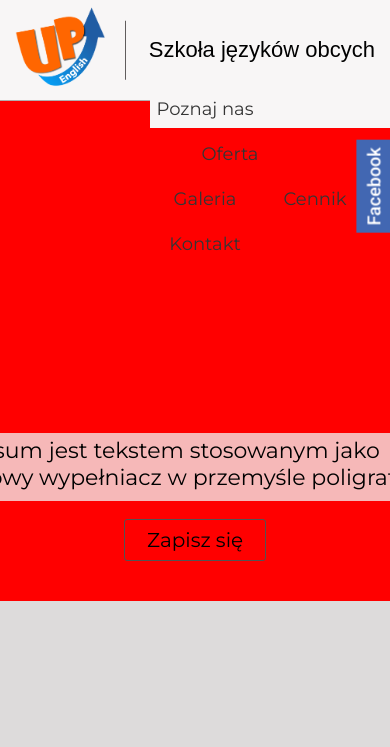
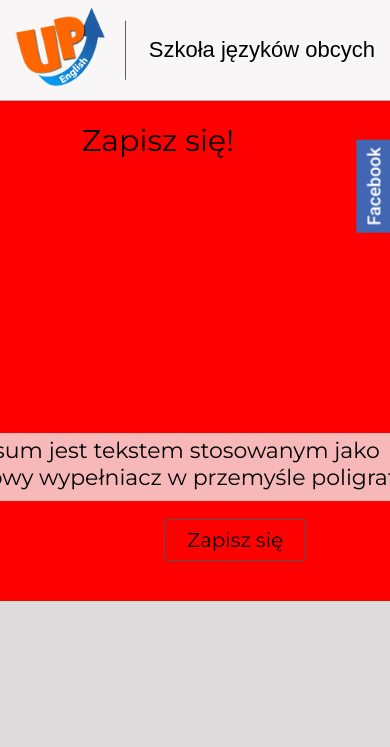
Before and after one commit to blazbla274/Upenglish, a PHP site: page / in a window 390 px wide; the page is wider, and only the part inside the window is pictured. Shown: the top 747 px of that part. Run offline with PHP 8.4, Linux system fonts and the light colour scheme; some libraries are stand-ins or nearby versions; some web fonts are replaced.

Commit message:
Burger Init

```diff
--- a/css/main.css
+++ b/css/main.css
@@ -18,6 +18,7 @@ nav > div {
 
 nav > div > div {
     display: inline-block;
+    vertical-align: top;
     position: relative;
     transform: translateY(-50%);
     top: 50%;
@@ -66,8 +67,8 @@ ol {
 	line-height: 235%;
 	font-size: 18px;
     display: inline-block;
-    transform: translateY(-80%);
     background: rgb(248, 246, 246);
+    transform: translateY(15%);
 }
 
 ol > li > a, ol > li > ul > li > a {
@@ -111,7 +112,7 @@ ol > li > ul > li {
     padding: 10px;
     border: 1px solid gray;
     border-top: 0px solid black;
-    transform: translateY(5px);
+    transform: translateY(0px);
 }
 
 ol > li > ul > li:last-child {
@@ -119,6 +120,29 @@ ol > li > ul > li:last-child {
 }
 ol > li > ul > li:hover > a {
     border-bottom: 3px solid rgba(255, 0, 0, 0);
+}
+
+.burger {
+    width: 70px;
+    height: 70px;
+    background: red;
+    display: none;
+}
+.join {
+    display: none;
+    margin: 0px 40px;
+    font-size: 30px;
+}
+@media all and (max-width: 1132px) {
+    .burger {
+        display: inline-block;
+    }
+    .list_box {
+        display: none;
+    }
+    .join {
+        display: inline-block;
+    }
 }
 
 /*Slider*/
--- a/index.html
+++ b/index.html
@@ -48,6 +48,8 @@
 
           </ol>
         </div>
+        <div class="join">Zapisz się!</div>
+        <div class="burger"></div>
 
       </div>
     </nav>
--- a/js/nav.js
+++ b/js/nav.js
@@ -1,7 +1,7 @@
 $(document).ready(function() {
     navSet();
     $(window).scroll(function() {
-        navSet();
+      navSet();
     });
 });
 
```
